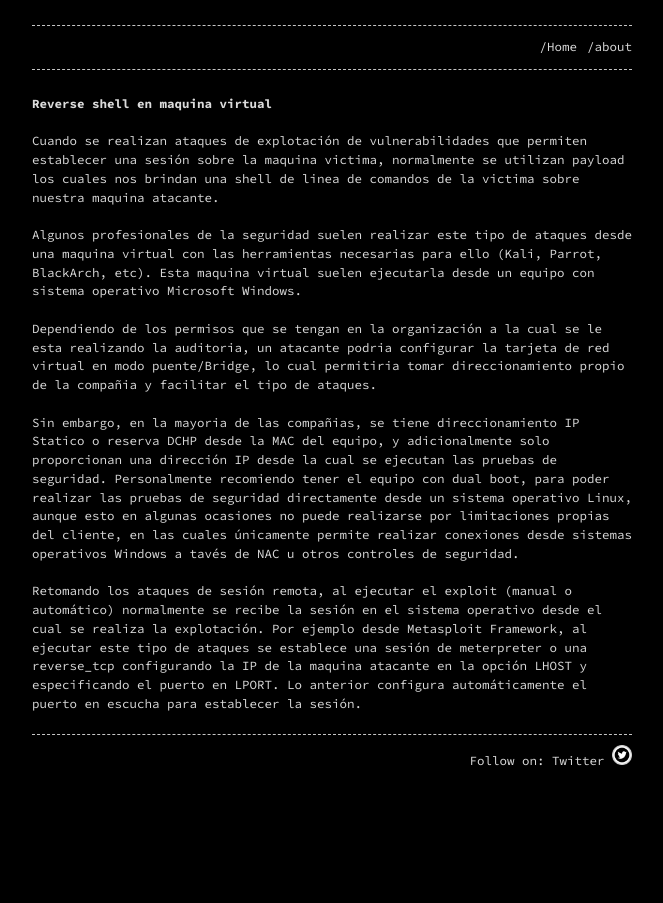
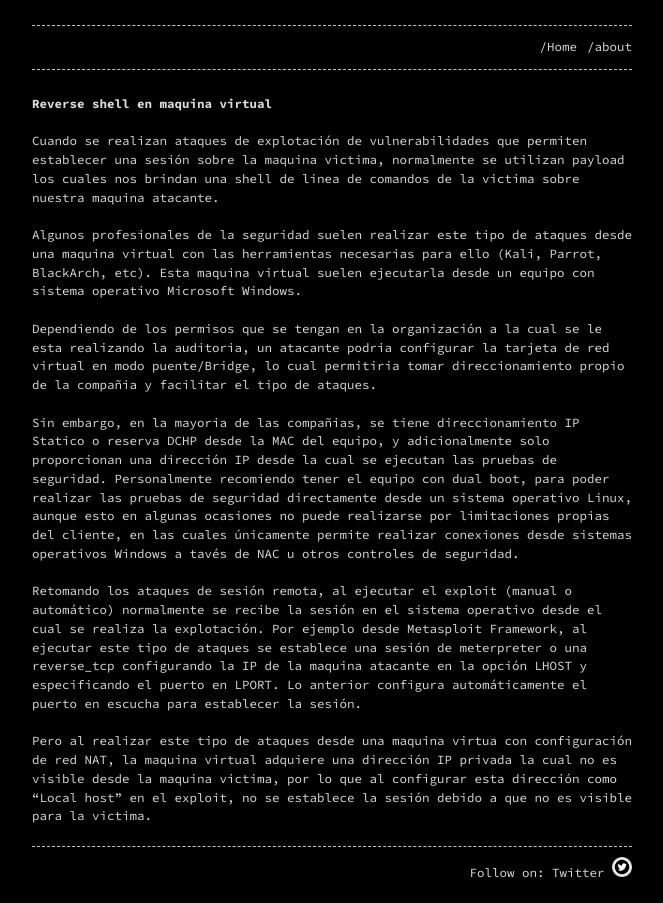
Before and after one commit to d4rk-wing/d4rkwz.github.io, a Jekyll site: the page built from _posts/2020-04-15-Rever-shell-en-maquina-virtual.markdown, in a window 1280 px wide. Shown: the whole page, without its empty margins (308-971 px from the left). Built offline with Jekyll 4.4.1, drawn with Linux system fonts in a browser that asks for light colours.

Commit message:
post reverse shell

```diff
--- a/_posts/2020-04-15-Rever-shell-en-maquina-virtual.markdown
+++ b/_posts/2020-04-15-Rever-shell-en-maquina-virtual.markdown
@@ -12,3 +12,4 @@ categories: Hacking
 <br />Dependiendo de los permisos que se tengan en la organización a la cual se le esta realizando la auditoria, un atacante podria configurar la tarjeta de red virtual en modo puente/Bridge, lo cual permitiria tomar direccionamiento propio de la compañia y facilitar el tipo de ataques.
 <br />Sin embargo, en la mayoria de las compañias, se tiene direccionamiento IP Statico o reserva DCHP desde la MAC del equipo, y adicionalmente solo proporcionan una dirección IP desde la cual se ejecutan las pruebas de seguridad. Personalmente recomiendo tener el equipo con dual boot, para poder realizar las pruebas de seguridad directamente desde un sistema operativo Linux, aunque esto en algunas ocasiones no puede realizarse por limitaciones propias del cliente, en las cuales únicamente permite realizar conexiones desde sistemas operativos Windows a tavés de NAC u otros controles de seguridad.
 <br />Retomando los ataques de sesión remota, al ejecutar el exploit (manual o automático) normalmente se recibe la sesión en el sistema operativo desde el cual se realiza la explotación. Por ejemplo desde Metasploit Framework, al ejecutar este tipo de ataques se establece una sesión de meterpreter o una reverse_tcp configurando la IP de la maquina atacante en la opción LHOST y especificando el puerto en LPORT. Lo anterior configura automáticamente el puerto en escucha para establecer la sesión.
+<br />Pero al realizar este tipo de ataques desde una maquina virtua con configuración de red NAT, la maquina virtual adquiere una dirección IP privada la cual no es visible desde la maquina victima, por lo que al configurar esta dirección como "Local host" en el exploit, no se establece la sesión debido a que no es visible para la victima.
```
